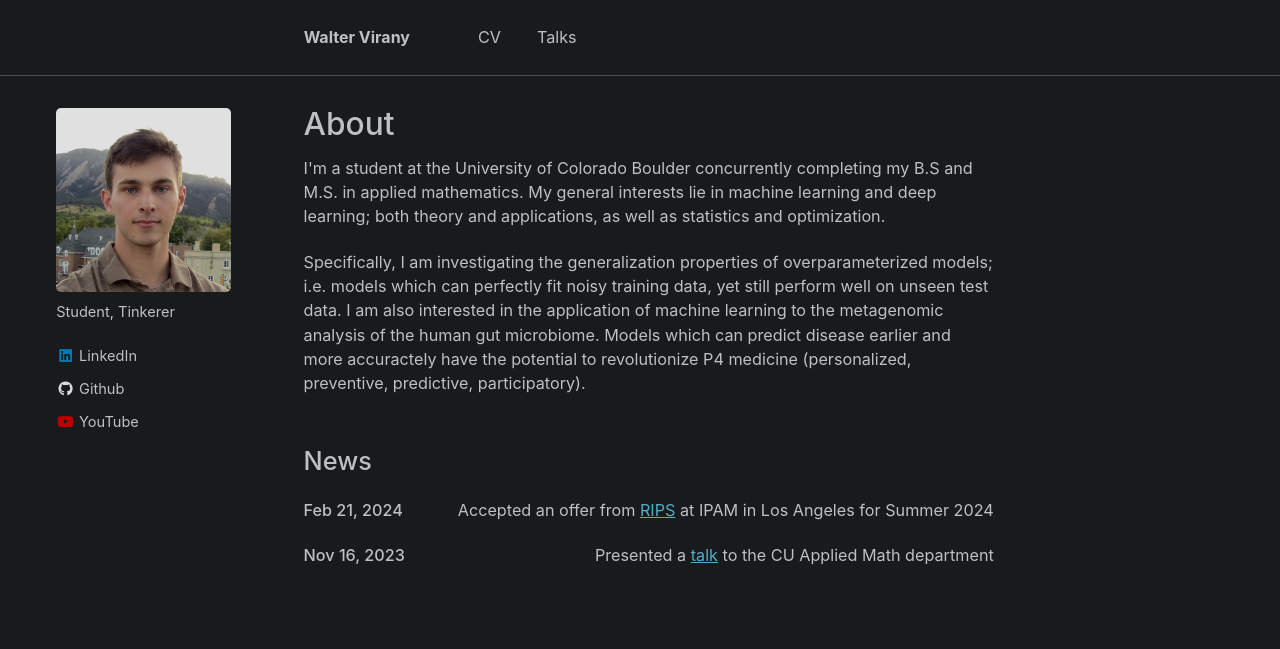
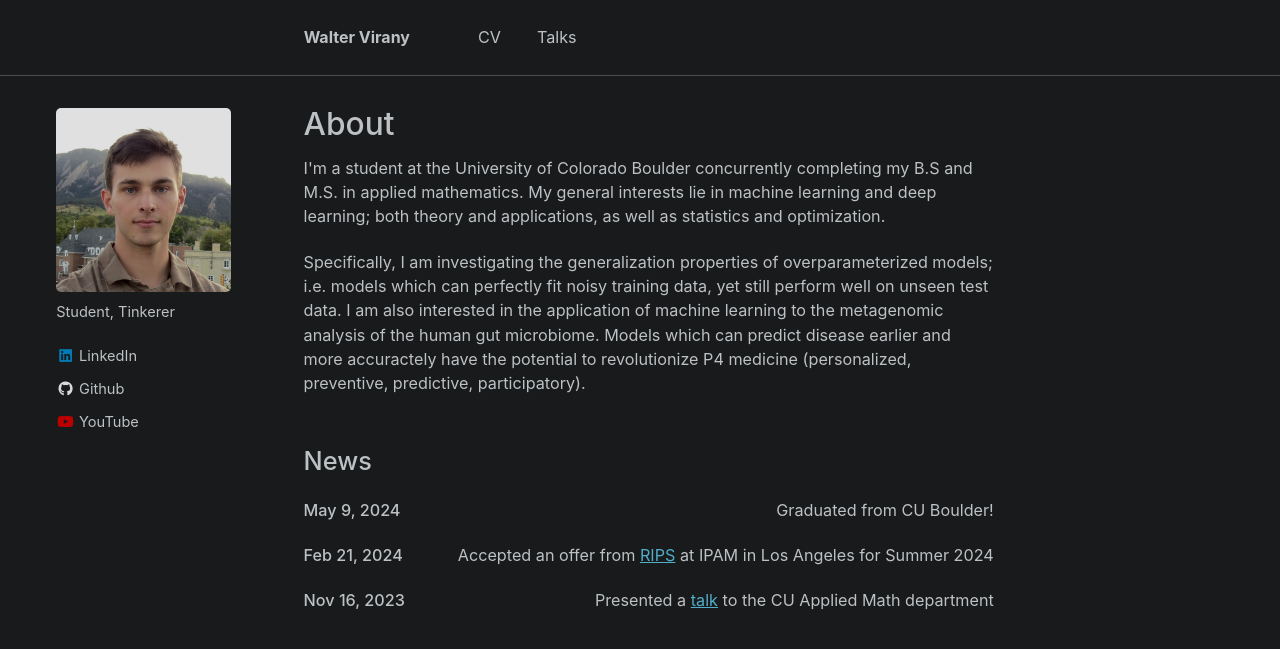
Before and after one commit to wvirany/wvirany.github.io, a Jekyll site: the page built from _pages/about.html, in a window 1280 px wide. Shown: the top 649 px of the page. Built offline with Jekyll 4.4.1, drawn with Linux system fonts in a browser that asks for light colours.

Commit message:
Update news

```diff
--- a/_pages/about.html
+++ b/_pages/about.html
@@ -81,6 +81,13 @@ img {
 <h2>News</h2>
 
 <p>
+  <div style="float:left; font-weight:500">May 9, 2024</div>
+  <div style="float:right">Graduated from CU Boulder!</div>
+</p>
+
+<br>
+
+<p>
   <div style="float:left; font-weight:500">Feb 21, 2024</div>
   <div style="float:right">Accepted an offer from <a href="https://www.ipam.ucla.edu/programs/student-research-programs/research-in-industrial-projects-for-students-rips-2024-los-angeles/">RIPS</a> at IPAM in Los Angeles for Summer 2024</div>
 </p>
```
